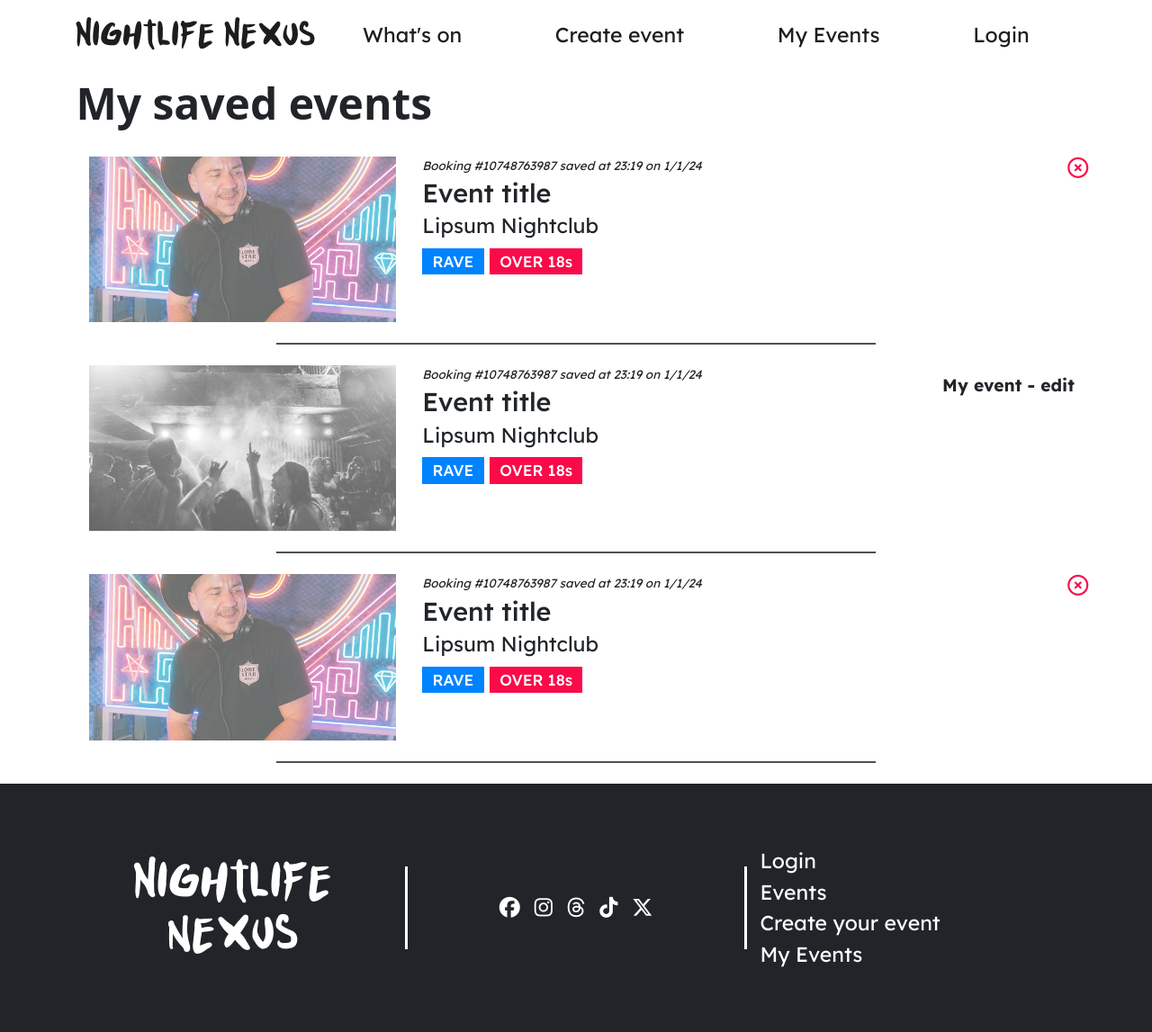
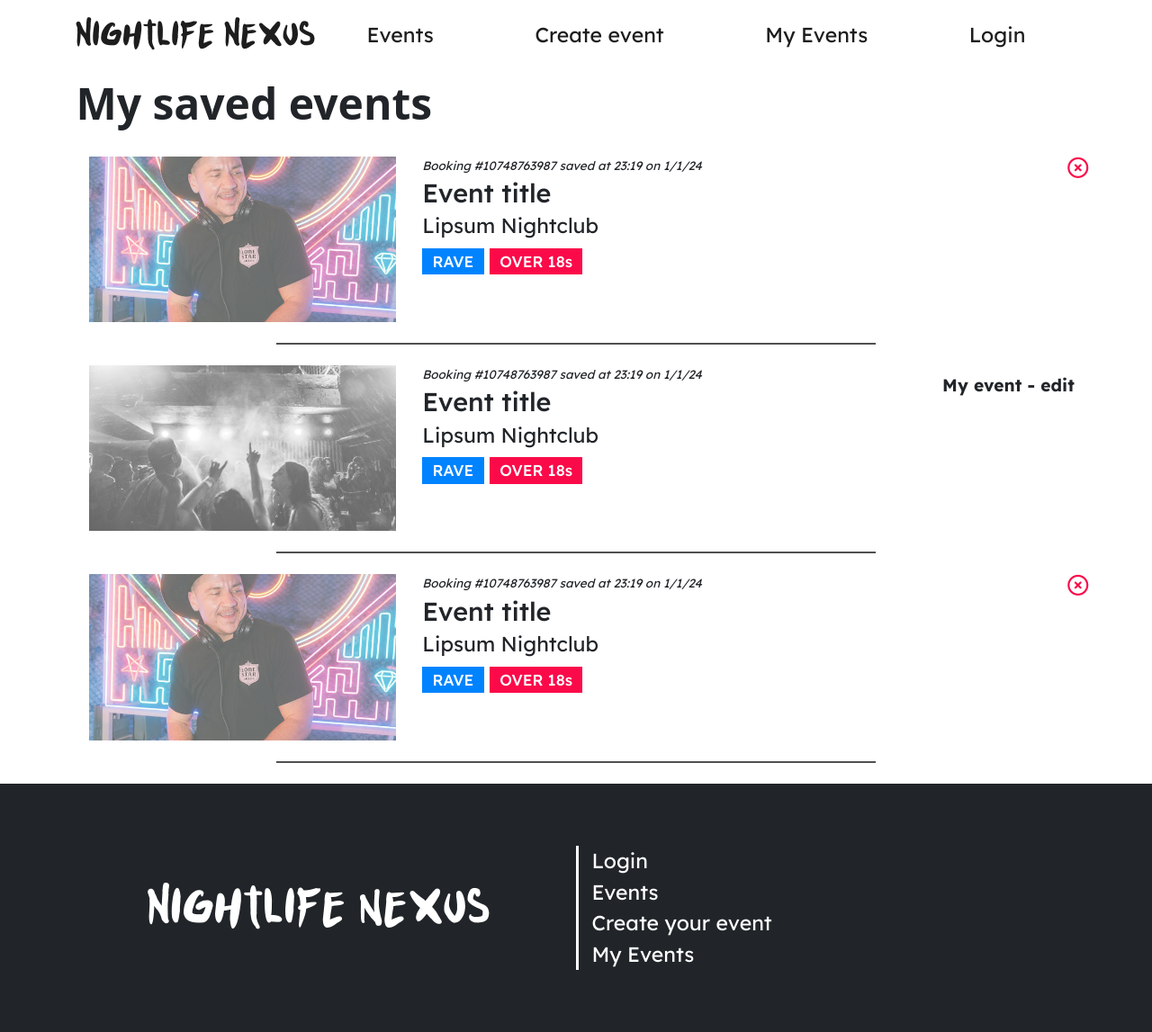
Before and after one commit to tydunc/IAB207-A3, a Flask app: page /bookings in a window 1280 px wide. Shown: the whole page at 90% size. Run offline with Flask 3, Linux system fonts and the light colour scheme; some libraries are stand-ins or nearby versions; some web fonts are replaced.

Commit message:
Got rid of the "socials" buttons in the footer

```diff
--- a/website/templates/base.html
+++ b/website/templates/base.html
@@ -39,7 +39,7 @@
                 </button>
                 <div class="collapse navbar-collapse" id="navbar">
                     <ul class="navbar-nav nav w-100">
-                        <li class="nav-item flex-fill"><a href="">What's on</a></li>
+                        <li class="nav-item flex-fill"><a href="/">Events</a></li>
                         <li class="nav-item flex-fill"><a href="/events/create">Create event</a></li>
                         <li class="nav-item flex-fill"><a href="/bookings">My Events</a></li>
                         <li class="nav-item flex-fill"><a href="{{ url_for('auth.login') }}">Login</a></li>
@@ -80,21 +80,12 @@
     <footer>
         <div class="container">
             <div class="row align-items-center">
-                <div class="col-md-4 d-flex justify-content-center align-items-center">
+                <div class="col-md-6 d-flex justify-content-center align-items-center">
                     <h1 class="logo">Nightlife nexus</h1>
                 </div>
-                <div class="col-md-4 d-flex justify-content-center align-items-center icons border-end border-start">
-                    <ul class="list-inline">
-                        <li class="list-inline-item flex-fill"><a href="https://www.youtube.com/watch?v=dQw4w9WgXcQ"><i class="fa-brands fa-facebook"></i></a></li>
-                        <li class="list-inline-item flex-fill"><a href="https://www.youtube.com/watch?v=dQw4w9WgXcQ"><i class="fa-brands fa-instagram"></i></a></li>
-                        <li class="list-inline-item flex-fill"><a href="https://www.youtube.com/watch?v=dQw4w9WgXcQ"><i class="fa-brands fa-threads"></i></a></li>
-                        <li class="list-inline-item flex-fill"><a href="https://www.youtube.com/watch?v=dQw4w9WgXcQ"><i class="fa-brands fa-tiktok"></i></a></li>
-                        <li class="list-inline-item flex-fill"><a href="https://www.youtube.com/watch?v=dQw4w9WgXcQ"><i class="fa-brands fa-x-twitter"></i></a></li>
-                    </ul>
-                </div>
-                <div class="col-md-4 d-flex align-items-center">
+                <div class="col-md-6 d-flex border-start align-items-center">
                     <ul class="list-group list-group-flush">
-                        <li class="list-group-item"><a href="">Login</a></li>
+                        <li class="list-group-item"><a href="{{ url_for('auth.login') }}">Login</a></li>
                         <li class="list-group-item"><a href="/">Events</a></li>
                         <li class="list-group-item"><a href="/events/create">Create your event</a></li>
                         <li class="list-group-item"><a href="/bookings">My Events</a></li>
```
